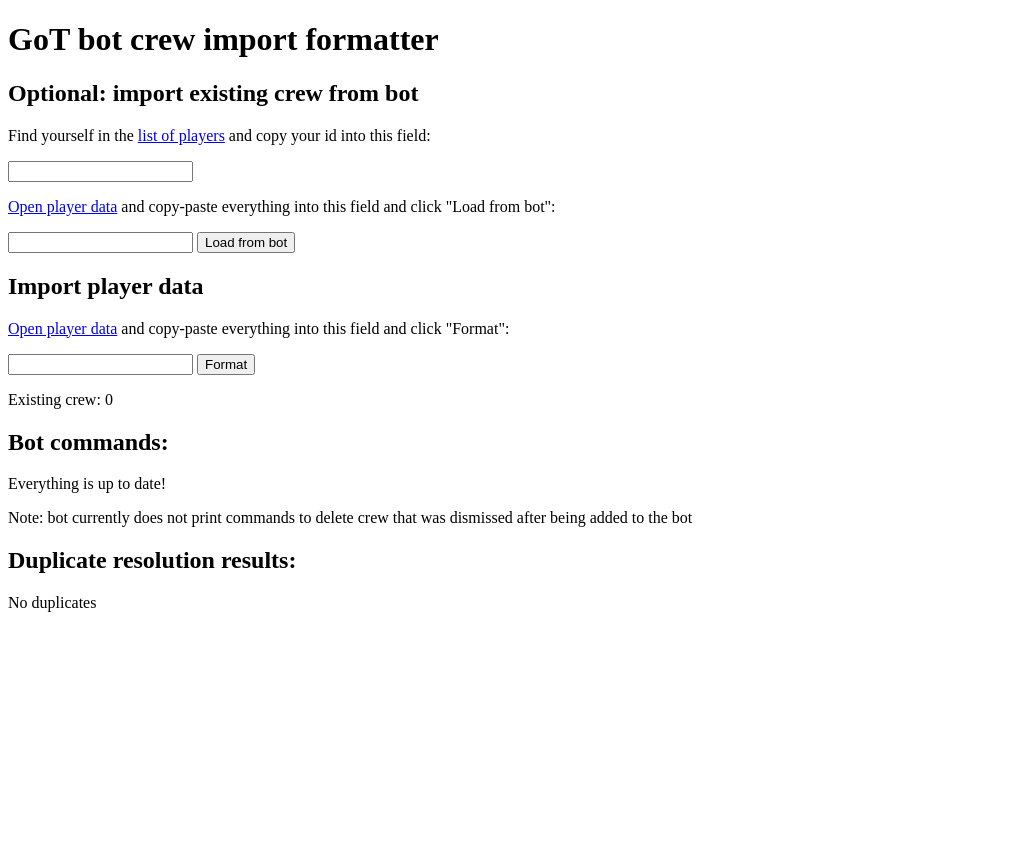
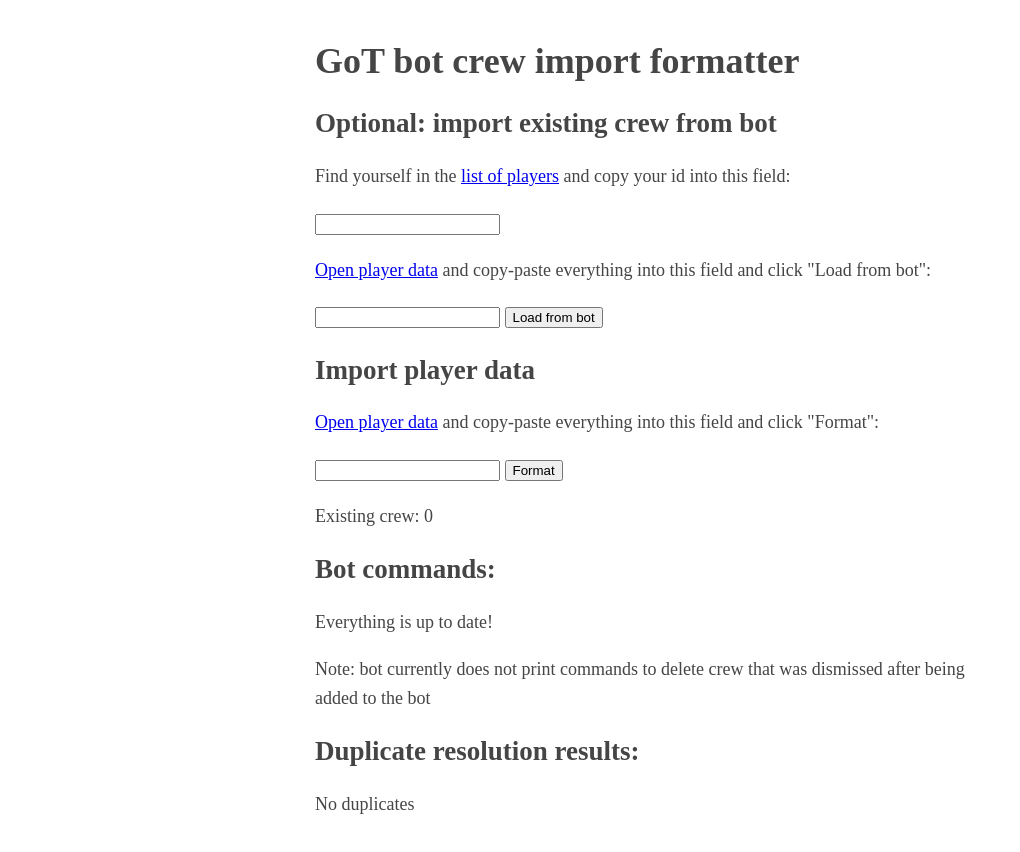
Before and after one commit to tabasavr/got-bot-import, a SvelteKit app: page / in a window 1280 px wide. Shown: the top 852 px of the page, without its empty margins (0-1020 px from the left). Before the commit the page ends 800 px from the top, so only its background shows below. Built offline with nearby package versions, Linux system fonts and the light colour scheme.

Commit message:
Copy styles from bettermotherfuckingwebsite.com

```diff
--- a/src/routes/+page.svelte
+++ b/src/routes/+page.svelte
@@ -93,6 +93,7 @@
 	}
 </script>
 
+<main>
 	<h1>GoT bot crew import formatter</h1>
 
 	<div>
@@ -147,3 +148,18 @@
 	{#if nontrivialDuplicateResolutions.length == 0}
 		<p>No duplicates</p>
 	{/if}
+</main>
+
+<style>
+	main {
+		margin: 40px auto;
+		max-width: 650px;
+		line-height: 1.6;
+		font-size: 18px;
+		color: #454545;
+		padding: 0 10px;
+	}
+	h1, h2, h3{
+		line-height: 1.2;
+	}
+</style>
```
Lines whose indentation alone changed are shown as unchanged.
